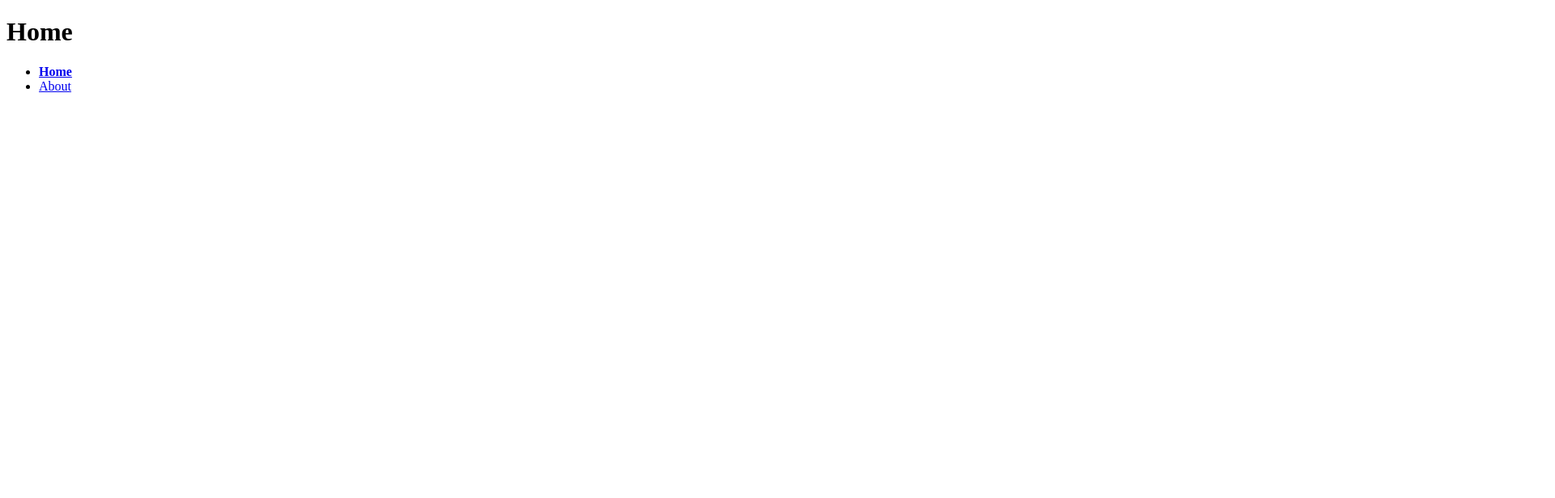
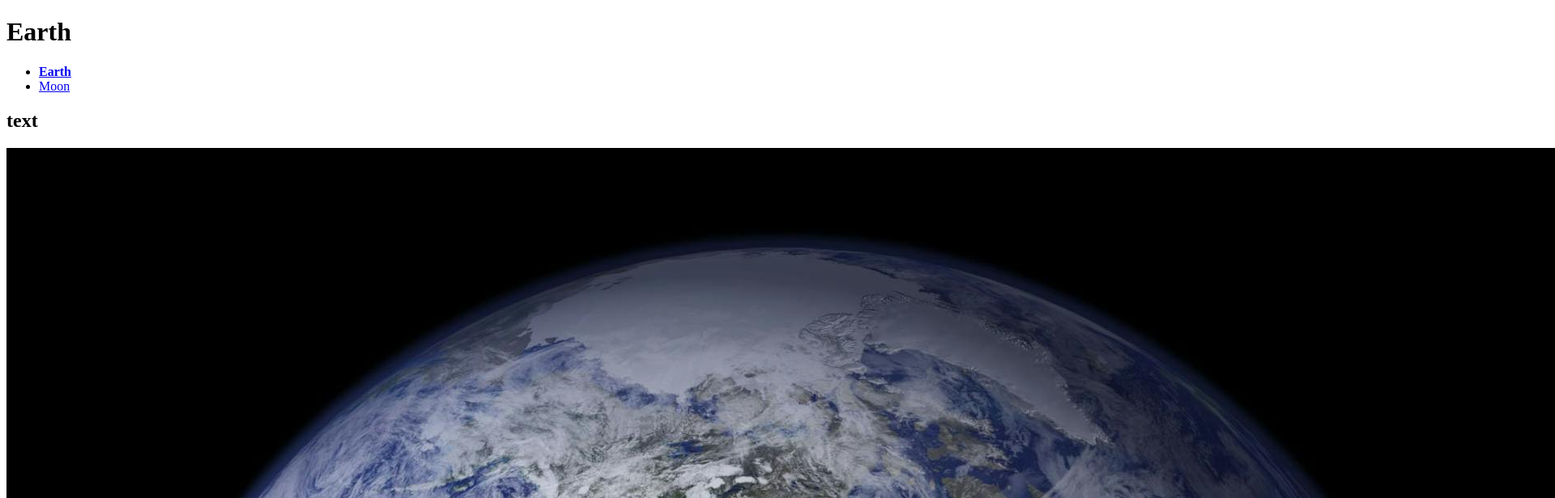
Before and after one commit to bargy-nic-MSU/hello-explorer, a plain HTML site: page index.html in a window 1280 px wide. Shown: the top 616 px of the page at 81% size, 1920 px wide, since content can reach past the window. Drawn offline with Linux system fonts and the light colour scheme.

Commit message:
Initial comit

```diff
--- a/index.html
+++ b/index.html
@@ -3,17 +3,24 @@
   <head>
     <meta charset="UTF-8">
     <meta name="viewport" content="width=device-width, initial-scale=1.0">
-    <title>Homepage</title>
+    <title>Earth Page</title>
     <link rel="stylesheet" href="screen.css">
   </head>
   <body>
-    <h1>Home</h1>
+    <h1>Earth</h1>
     <nav>
       <ul>
-        <li><a href="index.html" class="active">Home</a></li>
-        <li><a href="about.html">About</a></li>
+        <li><a href="index.html" class="active">Earth</a></li>
+        <li><a href="about.html">Moon</a></li>
       </ul>
     </nav>
+
+    <h2>
+      text
+    </h2>
+
+    <img src="images/Earth.jpg" alt="earth">
+
     <script src="index.js"></script>
   </body>
 </html>
```
Also changed, not shown: about.html (+11 -4 lines), images/Earth.jpg (added), images/Moon.jpg (added), screen.css (line endings or trailing spaces).
